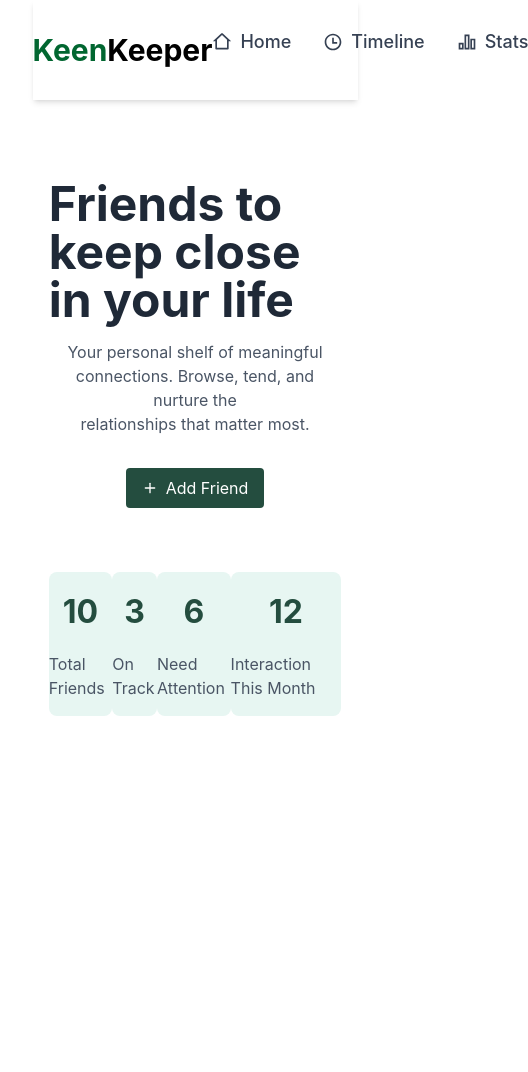
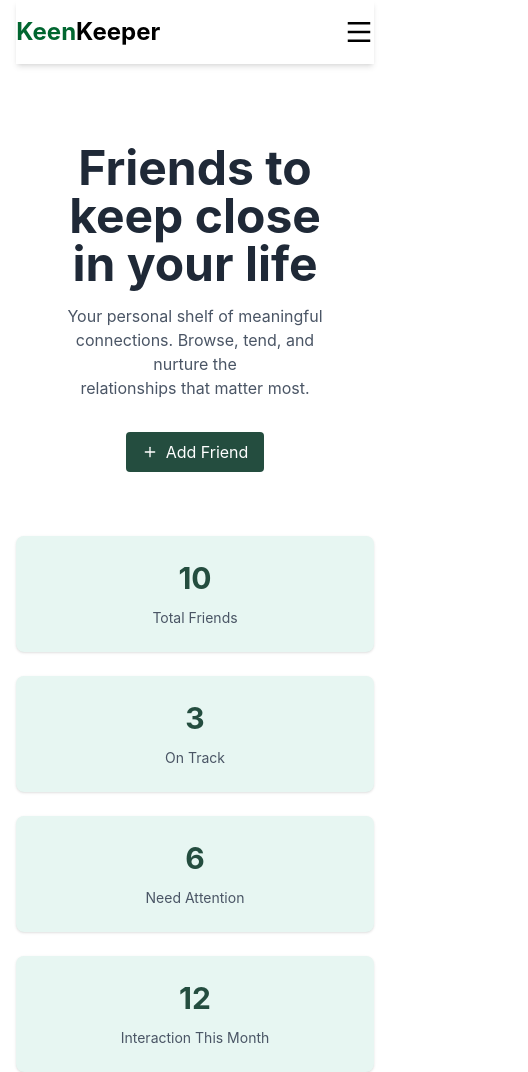
Before and after one commit to ruhul2003/Keen-Keeper, a React (Vite) app: page / in a window 390 px wide. Shown: the whole page, 528 px wide, since content can reach past the window. Before the commit the page ends 844 px from the top, so only its background shows below. Built offline with nearby package versions, Linux system fonts and the light colour scheme.

Commit message:
Made responsive

```diff
--- /dev/null
+++ b/public/friends.json
@@ -0,0 +1,122 @@
+[
+  {
+    "id": 1,
+    "name": "John Doe",
+    "picture": "https://images.unsplash.com/photo-1500648767791-00dcc994a43e",
+    "email": "john@example.com",
+    "days_since_contact": 12,
+    "status": "overdue",
+    "tags": ["college", "close friend"],
+    "bio": "Met in university. Love hiking together.",
+    "goal": 14,
+    "next_due_date": "2025-07-20"
+  },
+  {
+    "id": 2,
+    "name": "Sarah Khan",
+    "picture": "https://images.unsplash.com/photo-1494790108377-be9c29b29330",
+    "email": "sarah@example.com",
+    "days_since_contact": 5,
+    "status": "ok",
+    "tags": ["work", "team"],
+    "bio": "Colleague from office. Works in marketing.",
+    "goal": 10,
+    "next_due_date": "2025-07-25"
+  },
+  {
+    "id": 3,
+    "name": "Ali Rahman",
+    "picture": "https://images.unsplash.com/photo-1506794778202-cad84cf45f1d",
+    "email": "ali@example.com",
+    "days_since_contact": 20,
+    "status": "overdue",
+    "tags": ["school", "friend"],
+    "bio": "School friend. Plays football together.",
+    "goal": 15,
+    "next_due_date": "2025-07-18"
+  },
+  {
+    "id": 4,
+    "name": "Emily Smith",
+    "picture": "https://images.unsplash.com/photo-1438761681033-6461ffad8d80",
+    "email": "emily@example.com",
+    "days_since_contact": 2,
+    "status": "ok",
+    "tags": ["gym", "fitness"],
+    "bio": "Met at gym. Workout partner.",
+    "goal": 7,
+    "next_due_date": "2025-07-28"
+  },
+  {
+    "id": 5,
+    "name": "David Lee",
+    "picture": "https://images.unsplash.com/photo-1507003211169-0a1dd7228f2d",
+    "email": "david@example.com",
+    "days_since_contact": 30,
+    "status": "overdue",
+    "tags": ["business", "client"],
+    "bio": "Client from freelancing project.",
+    "goal": 20,
+    "next_due_date": "2025-07-15"
+  },
+  {
+    "id": 6,
+    "name": "Nusrat Jahan",
+    "picture": "https://images.unsplash.com/photo-1544005313-94ddf0286df2",
+    "email": "nusrat@example.com",
+    "days_since_contact": 8,
+    "status": "ok",
+    "tags": ["family", "cousin"],
+    "bio": "Cousin. Visits during holidays.",
+    "goal": 12,
+    "next_due_date": "2025-07-22"
+  },
+  {
+    "id": 7,
+    "name": "Michael Brown",
+    "picture": "https://images.unsplash.com/photo-1502767089025-6572583495b0",
+    "email": "michael@example.com",
+    "days_since_contact": 16,
+    "status": "overdue",
+    "tags": ["online", "gaming"],
+    "bio": "Met through online games.",
+    "goal": 10,
+    "next_due_date": "2025-07-19"
+  },
+  {
+    "id": 8,
+    "name": "Ayesha Islam",
+    "picture": "https://images.unsplash.com/photo-1524504388940-b1c1722653e1",
+    "email": "ayesha@example.com",
+    "days_since_contact": 3,
+    "status": "ok",
+    "tags": ["university", "classmate"],
+    "bio": "Classmate at university.",
+    "goal": 7,
+    "next_due_date": "2025-07-27"
+  },
+  {
+    "id": 9,
+    "name": "Rahul Sharma",
+    "picture": "https://images.unsplash.com/photo-1500648767791-00dcc994a43e",
+    "email": "rahul@example.com",
+    "days_since_contact": 25,
+    "status": "overdue",
+    "tags": ["neighbor"],
+    "bio": "Lives next door. Friendly person.",
+    "goal": 14,
+    "next_due_date": "2025-07-16"
+  },
+  {
+    "id": 10,
+    "name": "Fatima Noor",
+    "picture": "https://images.unsplash.com/photo-1531123897727-8f129e1688ce",
+    "email": "fatima@example.com",
+    "days_since_contact": 6,
+    "status": "ok",
+    "tags": ["friend", "travel"],
+    "bio": "Travel buddy. Loves exploring new places.",
+    "goal": 10,
+    "next_due_date": "2025-07-24"
+  }
+]
--- a/src/Components/Banner.jsx
+++ b/src/Components/Banner.jsx
@@ -4,7 +4,7 @@ import { FiPlus } from "react-icons/fi";
 const Banner = () => {
     return (
         <div className='w-9/12 items-center flex flex-col mx-auto mt-20'>
-            <h1 className='text-5xl font-bold text-[#1F2937]'>Friends to keep close in your life</h1>
+            <h1 className='text-5xl font-bold text-center text-[#1F2937]'>Friends to keep close in your life</h1>
             <p className='text-center text-gray-600 text-[16px] mt-4'>Your personal shelf of meaningful connections. Browse, tend, and nurture the <br />
                 relationships that matter most.</p>
 
--- a/src/Components/Counts.jsx
+++ b/src/Components/Counts.jsx
@@ -2,22 +2,25 @@ import React from 'react';
 
 const Counts = () => {
     return (
-        <div className='flex flex-row justify-center w-9/12 justify-evenly mx-auto mt-16'>
-            <div className='flex flex-col gap-4 items-center bg-[#E7F6F2] py-4 rounded-lg '>
-                <h1 className='text-[32px] font-bold text-[#244D3F]'>10</h1>
-                <p className='text-gray-600'>Total Friends</p>
+        <div className="grid grid-cols-1 sm:grid-cols-2 lg:grid-cols-4 gap-6 w-full max-w-6xl mx-auto mt-16 px-4">
+            <div className="flex flex-col gap-3 items-center bg-[#E7F6F2] py-6 rounded-lg shadow-sm">
+                <h1 className="text-3xl sm:text-4xl font-bold text-[#244D3F]">10</h1>
+                <p className="text-gray-600 text-sm sm:text-base">Total Friends</p>
             </div>
-            <div className='flex flex-col gap-4 items-center justify-center  bg-[#E7F6F2] py-4 rounded-lg '>
-                <h1 className='text-[32px] font-bold text-[#244D3F]'>3</h1>
-                <p className='text-gray-600'>On Track</p>
+
+            <div className="flex flex-col gap-3 items-center bg-[#E7F6F2] py-6 rounded-lg shadow-sm">
+                <h1 className="text-3xl sm:text-4xl font-bold text-[#244D3F]">3</h1>
+                <p className="text-gray-600 text-sm sm:text-base">On Track</p>
             </div>
-            <div className='flex flex-col gap-4 items-center justify-center  bg-[#E7F6F2] py-4 rounded-lg '>
-                <h1 className='text-[32px] font-bold text-[#244D3F]'>6</h1>
-                <p className='text-gray-600'>Need Attention</p>
+
+            <div className="flex flex-col gap-3 items-center bg-[#E7F6F2] py-6 rounded-lg shadow-sm">
+                <h1 className="text-3xl sm:text-4xl font-bold text-[#244D3F]">6</h1>
+                <p className="text-gray-600 text-sm sm:text-base">Need Attention</p>
             </div>
-            <div className='flex flex-col gap-4 items-center justify-center  bg-[#E7F6F2] py-4 rounded-lg '>
-                <h1 className='text-[32px] font-bold text-[#244D3F]'>12</h1>
-                <p className='text-gray-600'>Interaction This Month</p>
+
+            <div className="flex flex-col gap-3 items-center bg-[#E7F6F2] py-6 rounded-lg shadow-sm">
+                <h1 className="text-3xl sm:text-4xl font-bold text-[#244D3F]">12</h1>
+                <p className="text-gray-600 text-sm sm:text-base">Interaction This Month</p>
             </div>
         </div>
     );
--- a/src/Components/NavBar.jsx
+++ b/src/Components/NavBar.jsx
@@ -1,7 +1,8 @@
-import React from 'react';
-import { RiHome2Line, RiTimeLine, RiBarChart2Line } from 'react-icons/ri';
+import React, { useState } from 'react'; // import React and useState for mobile menu toggle
+import { RiHome2Line, RiTimeLine, RiBarChart2Line, RiMenuLine, RiCloseLine } from 'react-icons/ri'; // icons
 
 const NavBar = () => {
+    const [isOpen, setIsOpen] = useState(false); // state for mobile menu open/close
 
     // Nav links with icon components
     const navLinks = [
@@ -11,16 +12,27 @@ const NavBar = () => {
     ];
 
     return (
-        <div className='w-10/12 mx-auto'>
-            <nav className="bg-transparent flex flex-row justify-between py-4 items-center w-full shadow-md">
+        <div className='w-11/12 mx-auto'> {/* responsive container width */}
+            <nav className="flex flex-wrap items-center justify-between py-4 shadow-md">
 
-                {/* Title */}
-                <h1 className='text-3xl font-bold text-center py-4'>
+                {/* Logo / Title */}
+                <h1 className='text-2xl md:text-3xl font-bold'>
                     <span className='text-green-800'>Keen</span>Keeper
                 </h1>
 
+                {/* Mobile menu button */}
+                <button
+                    className="md:hidden text-3xl"
+                    onClick={() => setIsOpen(!isOpen)}
+                >
+                    {isOpen ? <RiCloseLine /> : <RiMenuLine />}
+                </button>
+
                 {/* Nav Links */}
-                <ul className="flex justify-center gap-8 pb-4">
+                <ul
+                    className={`w-full md:w-auto flex flex-col md:flex-row md:items-center gap-6 md:gap-8 transition-all duration-300
+                    ${isOpen ? 'block' : 'hidden'} md:flex`}
+                >
                     {navLinks.map((link) => {
                         const Icon = link.icon;
 
@@ -28,12 +40,9 @@ const NavBar = () => {
                             <li key={link.href}>
                                 <a
                                     href={link.href}
-                                    className='flex items-center gap-2 text-lg font-medium text-gray-700 hover:text-blue-500 transition'
+                                    className="flex items-center gap-2 text-lg font-medium text-gray-700 hover:text-blue-500"
                                 >
-                                    {/* Icon */}
                                     <Icon className="text-xl" />
-
-                                    {/* Text */}
                                     {link.name}
                                 </a>
                             </li>
```
